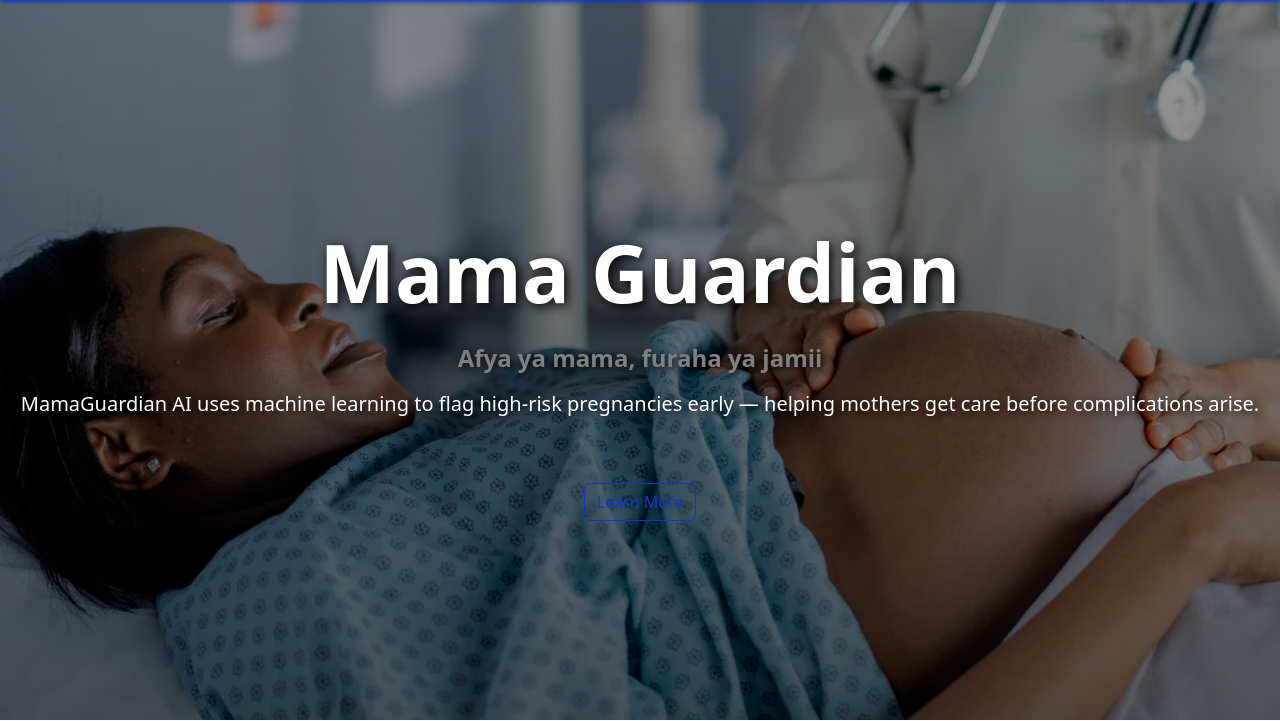
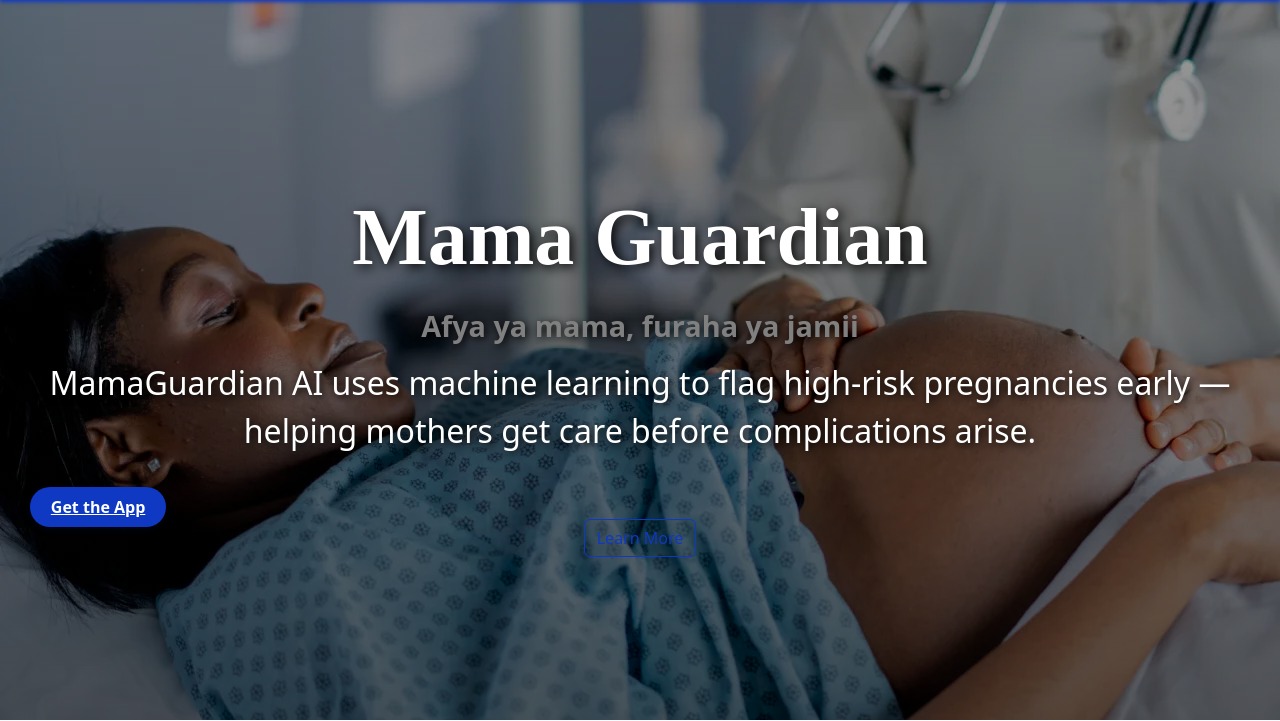
Before and after one commit to eucabeth46/Mama__Afya, a Django app: page / in a window 1280 px wide. Shown: the part 56-777 px from the top of the page. Run offline with Django 5.2, Linux system fonts and the light colour scheme.

Commit message:
Version 3 of Mama Guardian app

```diff
--- a/core/templates/core/home.html
+++ b/core/templates/core/home.html
@@ -6,19 +6,46 @@
 {% block extra_css %}
 <link rel="stylesheet" href="https://cdnjs.cloudflare.com/ajax/libs/aos/2.3.4/aos.css">
 <link rel="stylesheet" href="{% static 'css/animations.css' %}">
+<style>
+    .get-app-btn {
+        position: absolute;
+        bottom: 30px;
+        left: 30px;
+        z-index: 10;
+        padding: 0.5rem 1.3rem;
+        font-size: 1rem;
+        border-radius: 30px;
+        background: #0f39c2;
+        color: #fff !important;
+        border: none;
+        font-weight: 600;
+        box-shadow: 0 2px 10px rgba(15,57,194,0.10);
+        transition: background 0.2s;
+    }
+    .get-app-btn:hover, .get-app-btn:focus {
+        background: #072169;
+        color: #fff !important;
+        text-decoration: none;
+    }
+    .hero-content-box {
+        position: relative;
+        width: 100%;
+        min-height: 350px;
+    }
+</style>
 {% endblock %}
 
 {% block content %}
 <section class="text-white text-center d-flex align-items-center justify-content-center hero-section"
          style="background: linear-gradient(rgba(0,0,0,0.4), rgba(0,0,0,0.6)), url('{% static 'images/mama1.webp' %}') center/cover no-repeat; height: 90vh;">
-    <div class="w-100" data-aos="fade-up" data-aos-duration="1000">
-        <h1 class="display-1 fw-bold mb-4 " style="font-size: 5rem; margin-top: 2%; color: #fff; text-shadow: 3px 3px 12px #000;">Mama Guardian</h1>
-         <h1 class="fw-bold mb-3 " style="font-size: 1.5rem; color: gray; text-shadow: 2px 2px 8px #000;">Afya ya mama, furaha ya jamii</h1>
-        <!-- <h5 class="fw-bold mb-3 shimmer-text" style="font-size: 1.5rem; color: #FFD600; text-shadow: 2px 2px 8px #000;">Over 6,000 maternal deaths annually in Kenya</h5> -->
-        <p class="lead mb-5" style="font-size: 2.3 rem; color: #fff; text-shadow: 2px 2px 8px #000;">
+    <div class="w-100 hero-content-box" data-aos="fade-up" data-aos-duration="1000" style="position:relative;">
+        <h1 class="display-1 fw-bold mb-4" style="font-size: 5rem; margin-top: 2%; color: #fff; text-shadow: 3px 3px 12px #000; font-family: ' Open Sans';">Mama Guardian</h1>
+        <h1 class="fw-bold mb-3" style="font-size: 1.8rem; color: gray; text-shadow: 2px 2px 8px #000;">Afya ya mama, furaha ya jamii</h1>
+        <p class="lead mb-5" style="font-size: 2.0rem; color: #fff; text-shadow: 2px 2px 8px #000;">
             MamaGuardian AI uses machine learning to flag high-risk pregnancies early — helping mothers get care before complications arise.
         </p>
         <a href="{% url 'team' %}" class="btn btn-outline-primary mt-3">Learn More</a>
+        <a href="#" class="get-app-btn">Get the App</a>
     </div>
 </section>
 
```
Also changed, not shown: core/templates/core/gallery.html (+5 -5 lines), core/templates/core/team.html (+24 -11 lines), core/templates/core/technical.html (+17 -3 lines), static/images/mama.webp (deleted), static/images/poster.jpeg (added), static/images/system.jpeg (added), static/images/team/munene.jpeg.
